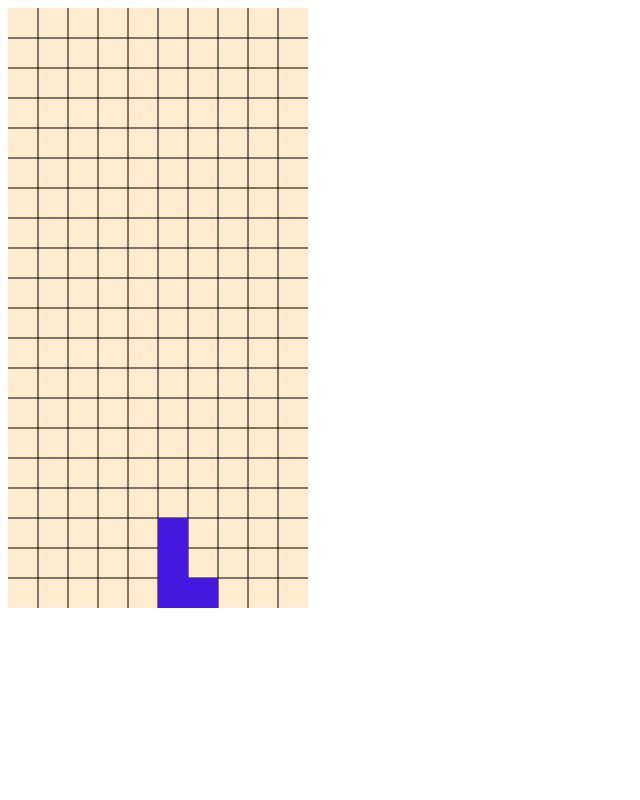
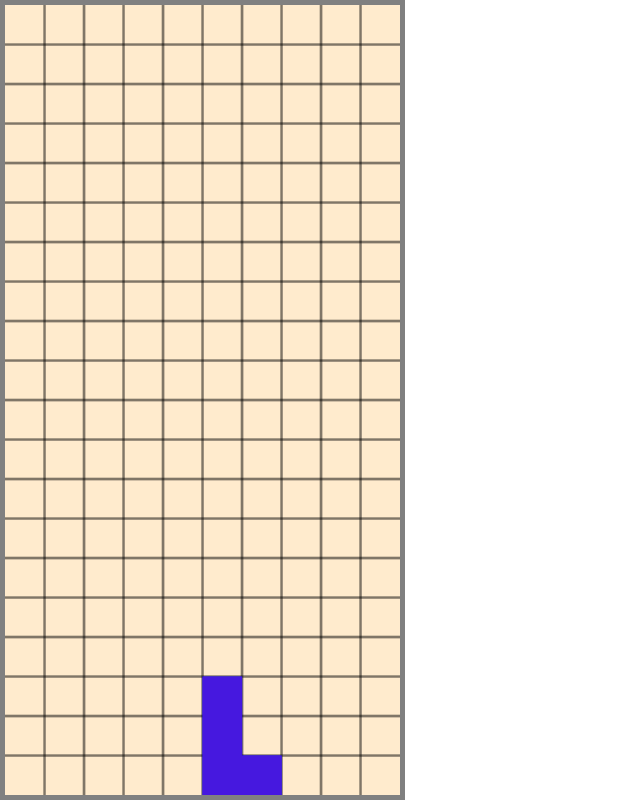
Before and after one commit to allyth/tetris.js, a plain HTML site: page index.html in a window 1280 px wide. Shown: the whole page, without its empty margins (0-640 px from the left). Drawn offline with Linux system fonts and the light colour scheme.

Commit message:
Extend board to 100% parent height

```diff
--- a/index.html
+++ b/index.html
@@ -7,19 +7,28 @@
     <meta http-equiv="X-UA-Compatible" content="ie=edge">
     <title>Document</title>
     <style>
-        canvas {
+        body {
+            margin: 0px;
+            padding: 0px;
+        }
+
+        #board, #piece-canvas {
+            box-sizing: border-box;
+            display: inline-block;
             position: absolute;
+            height: 100%;
+            border: 5px solid gray;
         }
     </style>
 </head>
 
 <body>
-<canvas id="board" width="300" height="600" style="background-color: blanchedalmond"></canvas>
-<canvas id="currentPiece" width="300" height="600" style="background-color1: dodgerblue"></canvas>
+    <canvas id="board" width="300" height="600" style="background-color: blanchedalmond"></canvas>
+    <canvas id="piece-canvas" width="300" height="600"></canvas>
 
-<script src="piece.js"></script>
-<script src="tetris.js"></script>
-<script src="index.js"></script>
+    <script src="piece.js"></script>
+    <script src="tetris.js"></script>
+    <script src="index.js"></script>
 
 
 
--- a/index.js
+++ b/index.js
@@ -2,14 +2,15 @@
 const tetris = new Tetris({
     rows: 20,
     cols: 10,
-    boardCanvas: document.getElementById('board')
+    boardCanvas: document.getElementById('board'),
+    pieceCanvas: document.getElementById('piece-canvas')
 });
 
 tetris.drawGrid();
 
 const piece1 = new Piece ({
     tetris: tetris,
-    canvas: document.getElementById('currentPiece'),
+    canvas: document.getElementById('piece-canvas'),
     cellWidth: 30,
     cellHeight: 30,
     left: 5,
--- a/tetris.js
+++ b/tetris.js
@@ -5,6 +5,7 @@ class Tetris {
         this.rows = options.rows;
         this.canvas = /** @type {HTMLCanvasElement} */ (options.boardCanvas);
         this.canvasCtx = this.canvas.getContext("2d");
+        this.pieceCanvas = /** @type {HTMLCanvasElement} */ (options.pieceCanvas);
         this.board = [];
         for (let i = 0; i < this.rows; i++) {
             this.board.push([]);
@@ -73,7 +74,7 @@ class Tetris {
     refreshCurrentPiece() {
         this.currentPiece = new Piece ({
             tetris: this,
-            canvas: document.getElementById('currentPiece'),
+            canvas: document.getElementById('piece-canvas'),
             cellWidth: 30,
             cellHeight: 30,
             left: 5,
```
